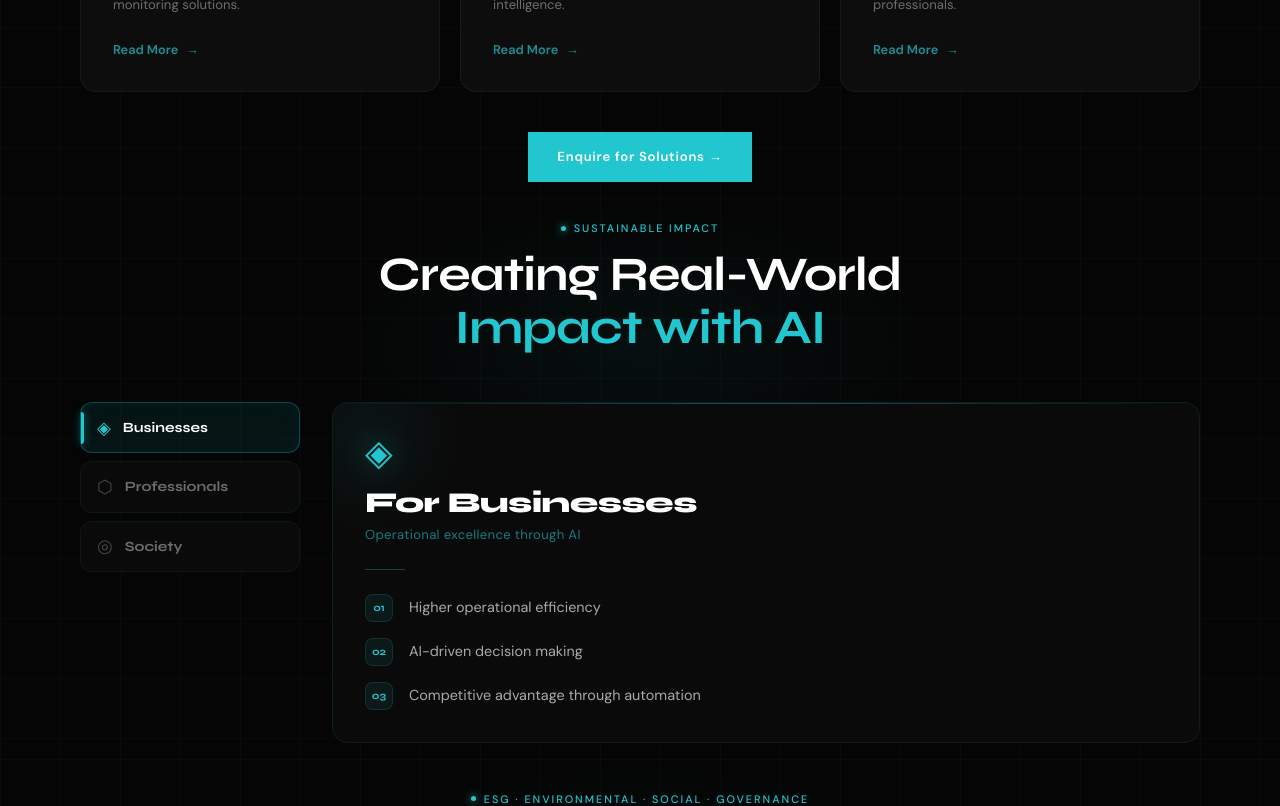
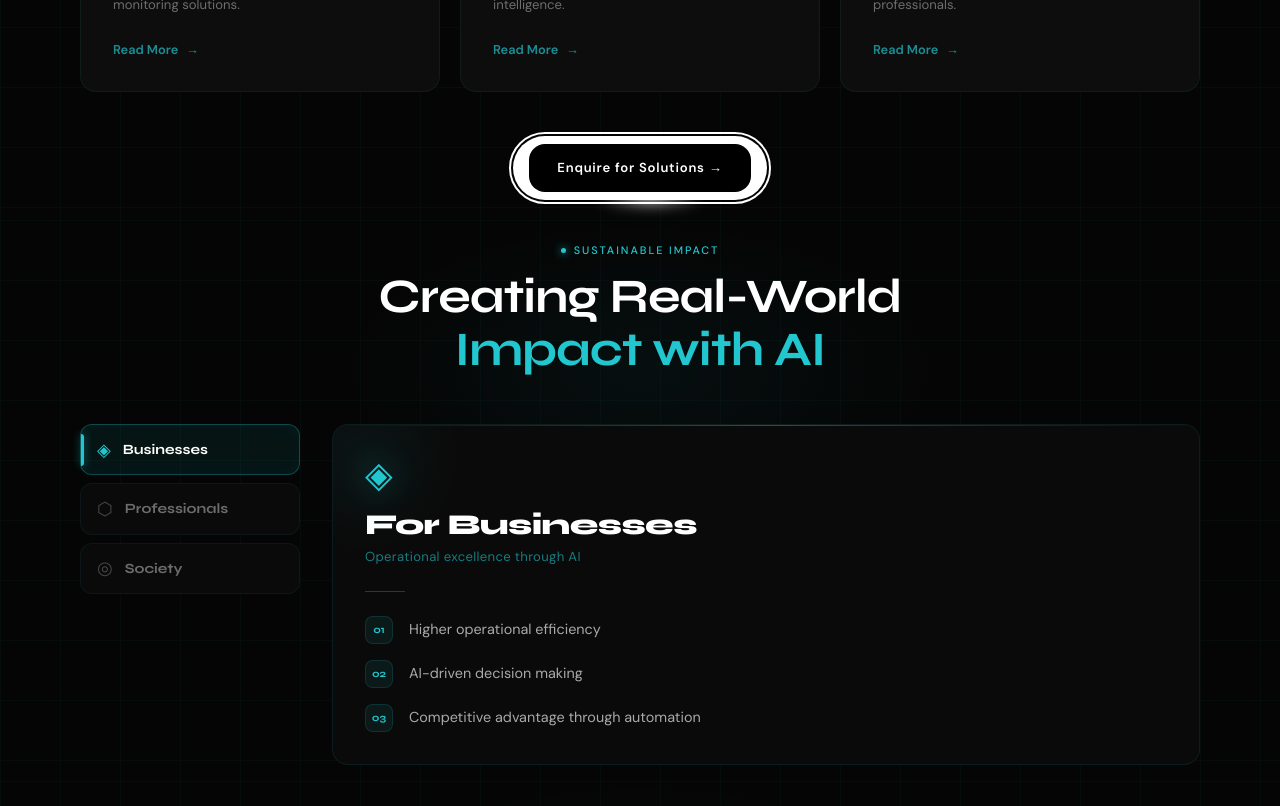
Before and after one commit to RishikaRajput09/Datagenix, a Next.js app: page / in a window 1280 px wide. Shown: the part 2920-3726 px from the top of the page. Built offline with nearby package versions, Linux system fonts and the light colour scheme.

Commit message:
Added UI updates and new components after syncing with main

```diff
--- a/package.json
+++ b/package.json
@@ -9,10 +9,13 @@
     "lint": "eslint"
   },
   "dependencies": {
+    "clsx": "^2.1.1",
     "framer-motion": "^12.38.0",
+    "motion": "^12.38.0",
     "next": "16.2.1",
     "react": "19.2.4",
-    "react-dom": "19.2.4"
+    "react-dom": "19.2.4",
+    "tailwind-merge": "^3.5.0"
   },
   "devDependencies": {
     "@tailwindcss/postcss": "^4",
--- a/src/Components/UI/About.jsx
+++ b/src/Components/UI/About.jsx
@@ -1,6 +1,7 @@
 "use client";
 
 import { useState } from "react";
+import { NoiseBackground } from "./noiseEffectButton";
 
 const CARDS = [
   {
@@ -130,10 +131,10 @@ export default function AboutSection() {
       />
 
       {/* Top glow */}
-      <div className="absolute -top-[120px] left-1/2 -translate-x-1/2 w-[300px] sm:w-[500px] lg:w-[700px] h-[300px] sm:h-[350px] lg:h-[400px] bg-[radial-gradient(ellipse_at_center,rgba(33,198,207,0.07)_0%,transparent_70%)] pointer-events-none" />
+      <div className="absolute -top-30 left-1/2 -translate-x-1/2 w-[300px] sm:w-[500px] lg:w-[700px] h-[300px] sm:h-[350px] lg:h-[400px] bg-[radial-gradient(ellipse_at_center,rgba(33,198,207,0.07)_0%,transparent_70%)] pointer-events-none" />
 
       {/* Inner */}
-      <div className="relative z-[2] max-w-[1200px] mx-auto px-4 sm:px-6 lg:px-10">
+      <div className="relative z-2 max-w-[1200px] mx-auto px-4 sm:px-6 lg:px-10">
 
         {/* Header */}
         <div className="text-center mb-8 sm:mb-10 lg:mb-6">
--- a/src/Components/UI/CTAsection.jsx
+++ b/src/Components/UI/CTAsection.jsx
@@ -1,4 +1,6 @@
 "use client";
+import Link from "next/link";
+import { HoverBorderGradient } from "./noiseEffectButton";
 
 const CTASection = () => {
     return (
@@ -45,30 +47,40 @@ const CTASection = () => {
 
                 {/* CTA Buttons */}
                 <div className="flex flex-col sm:flex-row items-center justify-center gap-3">
-
-                    {/* Primary — For Biz */}
-                    <a
+                    <HoverBorderGradient
+                        containerClassName="rounded-full"
+                        as="button"
+                        className="dark:bg-black bg-white text-black dark:text-white flex items-center space-x-2"
+                    >
+                        <Link
                             href="#contact"
-                        className="group relative overflow-hidden inline-flex items-center gap-2.5 px-7 py-3.5 bg-[#21C6CF] text-[#050505] font-['DM_Sans',sans-serif] text-[0.82rem] font-semibold tracking-[0.06em] uppercase transition-shadow duration-300 hover:shadow-[0_0_24px_rgba(33,198,207,0.35)]"
+                            className="group relative overflow-hidden inline-flex items-center gap-2.5 px-7 py-3.5 bg-black text-white font-['DM_Sans',sans-serif] text-[0.82rem] font-semibold tracking-[0.06em] uppercase transition-shadow duration-300 hover:text-[#21C6CF]"
                         >
-                        <span className="absolute inset-0 bg-[#0a2f33] scale-x-0 origin-right group-hover:scale-x-100 group-hover:origin-left transition-transform duration-[380ms] ease-[cubic-bezier(0.76,0,0.24,1)]" />
                             <span className="relative z-[1]">For Business</span>
                             <svg className="relative z-[1] transition-transform duration-300 group-hover:translate-x-0.5" width="14" height="14" viewBox="0 0 14 14" fill="none">
                                 <path d="M2 7H12M8 3L12 7L8 11" stroke="currentColor" strokeWidth="1.6" strokeLinecap="round" strokeLinejoin="round" />
                             </svg>
-                    </a>
+                        </Link>
+                    </HoverBorderGradient>
+
 
                     {/* Secondary — For Learners */}
-                    <a
+                    <HoverBorderGradient
+                        containerClassName="rounded-full"
+                        as="button"
+                        className="dark:bg-black bg-white text-black dark:text-white flex items-center space-x-2"
+                    >
+                        <Link
                             href="#courses"
-                        className="group relative overflow-hidden inline-flex items-center gap-2.5 px-7 py-3.5 bg-transparent border border-[rgba(33,198,207,0.3)] text-[#21C6CF] font-['DM_Sans',sans-serif] text-[0.82rem] font-semibold tracking-[0.06em] uppercase transition-all duration-300 hover:border-[#21C6CF] hover:shadow-[0_0_20px_rgba(33,198,207,0.12)]"
+                            className="group relative overflow-hidden inline-flex items-center gap-2.5 px-7 py-3.5 bg-transparent text-white font-['DM_Sans',sans-serif] text-[0.82rem] font-semibold tracking-[0.06em] uppercase transition-all duration-300 hover:text-[#21C6CF]"
                         >
-                        <span className="absolute inset-0 bg-[rgba(33,198,207,0.08)] scale-x-0 origin-right group-hover:scale-x-100 group-hover:origin-left transition-transform duration-[380ms] ease-[cubic-bezier(0.76,0,0.24,1)]" />
-                        <span className="relative z-[1] group-hover:text-[#21C6CF]">For Learners</span>
+                            <span className="relative z-[1]">For Learners</span>
                             <svg className="relative z-[1] transition-transform duration-300 group-hover:translate-x-0.5" width="14" height="14" viewBox="0 0 14 14" fill="none">
                                 <path d="M2 7H12M8 3L12 7L8 11" stroke="currentColor" strokeWidth="1.6" strokeLinecap="round" strokeLinejoin="round" />
                             </svg>
-                    </a>
+                        </Link>
+                    </HoverBorderGradient>
+
                 </div>
 
             </div>
--- a/src/Components/UI/KeyFeatures.jsx
+++ b/src/Components/UI/KeyFeatures.jsx
@@ -1,6 +1,7 @@
 "use client";
 
 import Link from "next/link";
+import { HoverBorderGradient } from "./noiseEffectButton";
 
 const CARDS = [
   {
@@ -111,13 +112,19 @@ export default function SolutionsSection() {
 
         {/* ── Bottom CTA ── */}
         <div className="flex justify-center">
-          <Link
-            href="/enquiry"
-            className="group relative overflow-hidden inline-block px-7 py-3.5 font-['DM_Sans',sans-serif] text-[0.82rem] font-semibold tracking-[0.06em] text-white bg-[#21C6CF] border border-[#21C6CF] transition-shadow duration-300 hover:shadow-[0_6px_28px_rgba(33,198,207,0.45)]"
-          >
-            <span className="absolute inset-0 bg-[#0a8a91] scale-x-0 origin-right group-hover:scale-x-100 group-hover:origin-left transition-transform duration-[380ms] ease-[cubic-bezier(0.76,0,0.24,1)]" />
-            <span className="relative z-10 whitespace-nowrap">Enquire for Solutions →</span>
-          </Link>
+          <HoverBorderGradient
+            containerClassName="rounded-full"
+            as="button"
+            className="dark:bg-black bg-white text-black dark:text-white flex items-center space-x-2"
+            >
+            <Link
+              href="/enquiry"
+              className="group relative overflow-hidden inline-block px-7 py-3.5 font-['DM_Sans',sans-serif] text-[0.82rem] font-semibold tracking-[0.06em] text-white bg-black rounded-2xl transition-shadow duration-300 "
+            >
+
+              <span className="relative z-10 whitespace-nowrap">Enquire for Solutions →</span>
+            </Link>
+          </HoverBorderGradient>
         </div>
 
       </div>
--- /dev/null
+++ b/src/Components/UI/noiseEffectButton.jsx
@@ -0,0 +1,89 @@
+"use client";;
+import React, { useState, useEffect } from "react";
+
+import { motion } from "motion/react";
+import { cn } from "@/lib/utils";
+
+export function HoverBorderGradient({
+  children,
+  containerClassName,
+  className,
+  as: Tag = "button",
+  duration = 1,
+  borderSize = 2,
+  clockwise = true,
+  ...props
+}) {
+  const [hovered, setHovered] = useState(false);
+  const [direction, setDirection] = useState("TOP");
+
+  const rotateDirection = currentDirection => {
+    const directions = ["TOP", "LEFT", "BOTTOM", "RIGHT"];
+    const currentIndex = directions.indexOf(currentDirection);
+    const nextIndex = clockwise
+      ? (currentIndex - 1 + directions.length) % directions.length
+      : (currentIndex + 1) % directions.length;
+    return directions[nextIndex];
+  };
+
+  const movingMap = {
+    TOP: "radial-gradient(20.7% 50% at 50% 0%, hsl(0, 0%, 100%) 0%, rgba(255, 255, 255, 0) 100%)",
+    LEFT: "radial-gradient(16.6% 43.1% at 0% 50%, hsl(0, 0%, 100%) 0%, rgba(255, 255, 255, 0) 100%)",
+    BOTTOM:
+      "radial-gradient(20.7% 50% at 50% 100%, hsl(0, 0%, 100%) 0%, rgba(255, 255, 255, 0) 100%)",
+    RIGHT:
+      "radial-gradient(16.2% 41.199999999999996% at 100% 50%, hsl(0, 0%, 100%) 0%, rgba(255, 255, 255, 0) 100%)",
+  };
+
+  const highlight =
+    "radial-gradient(75% 181.15942028985506% at 50% 50%, #3275F8 0%, rgba(255, 255, 255, 0) 100%)";
+
+  useEffect(() => {
+    if (!hovered) {
+      const interval = setInterval(() => {
+        setDirection((prevState) => rotateDirection(prevState));
+      }, duration * 1000);
+      return () => clearInterval(interval);
+    }
+  }, [hovered]);
+  return (
+    <Tag
+      onMouseEnter={(event) => {
+        setHovered(true);
+      }}
+      onMouseLeave={() => setHovered(false)}
+      className={cn(
+        "relative flex rounded-full content-center bg-black/20 hover:bg-black/10 transition duration-500 dark:bg-white/20 items-center flex-col flex-nowrap gap-10 h-min justify-center overflow-visible box-decoration-clone w-fit",
+        containerClassName
+      )}
+      style={{
+        padding: `${borderSize}px`, // replaces p-px
+        borderWidth: `${borderSize}px`, // replaces border-2
+      }}
+      {...props}>
+      <div
+        className={cn("w-auto text-white z-10 bg-black px-4 py-2 rounded-[inherit]", className)}>
+        {children}
+      </div>
+      <motion.div
+        className={cn("flex-none inset-0 overflow-hidden absolute z-0 rounded-[inherit]")}
+        style={{
+          filter: `blur(${borderSize * 4}px)`,
+          position: "absolute",
+          width: "100%",
+          height: "100%",
+        }}
+        initial={{ background: movingMap[direction] }}
+        animate={{
+          background: hovered
+            ? [movingMap[direction], highlight]
+            : movingMap[direction],
+        }}
+        transition={{ ease: "linear", duration: duration ?? 1 }} />
+      <div
+        className="bg-black absolute z-1 flex-none rounded-[100px]"
+        style={{ inset: `${borderSize * 4}px` }}
+      />
+    </Tag>
+  );
+}
--- /dev/null
+++ b/src/lib/utils.js
@@ -0,0 +1,6 @@
+import { clsx } from "clsx";
+import { twMerge } from "tailwind-merge";
+
+export function cn(...inputs) {
+  return twMerge(clsx(inputs));
+}
```
Also changed, not shown: 1 other file (tests, documents, lock files or other folders). Lines whose indentation alone changed are shown as unchanged.
